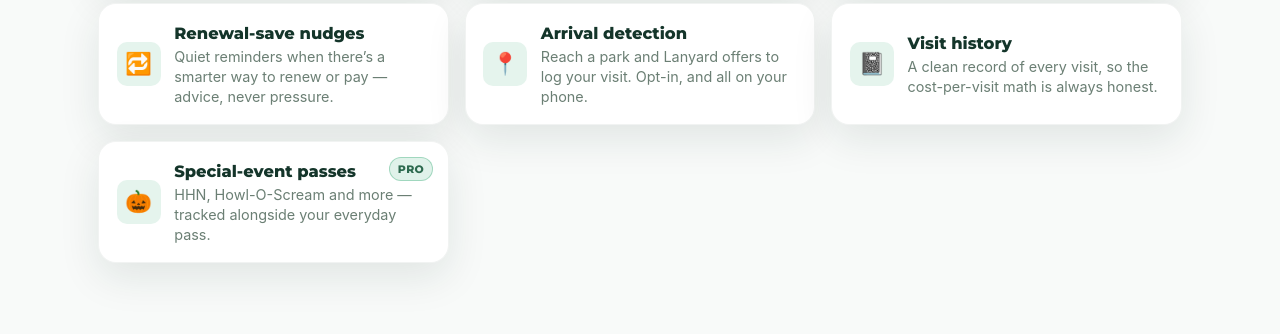
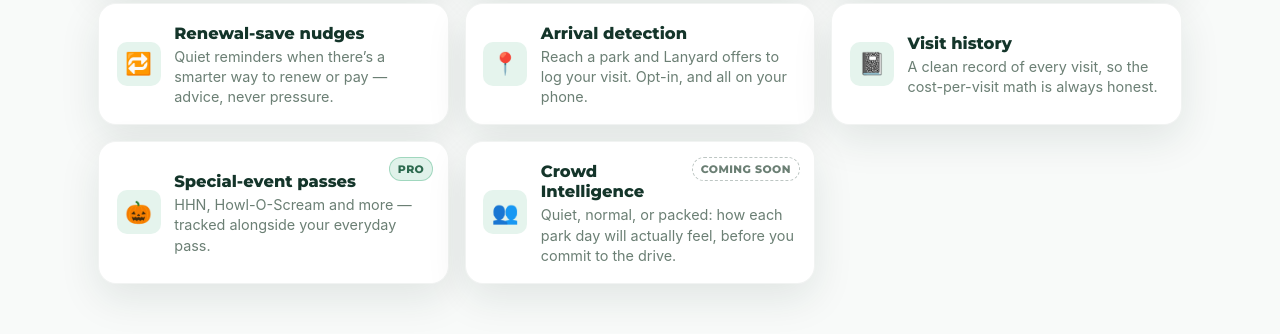
Before and after one commit to lanyardpass/lanyard-landing, an Astro site: page / in a window 1280 px wide. Shown: the part 3856-4190 px from the top of the page. Built offline with nearby package versions, Linux system fonts and the light colour scheme; Astro itself is replaced by a stand-in of ours.

Commit message:
feat(capabilities): Crowd Intelligence card with dashed Coming-soon corner pill — in-development flex, closes the grid on momentum

```diff
--- a/src/components/act3/Capabilities.astro
+++ b/src/components/act3/Capabilities.astro
@@ -9,13 +9,14 @@ import { CAPABILITIES } from '@/data/act3';
     </header>
     <ul class="cap__grid" role="list">
       {CAPABILITIES.map((c) => (
-        <li class="cap__card">
+        <li class={`cap__card${c.soon ? ' cap__card--soon' : ''}`}>
           <span class="cap__icon" aria-hidden="true">{c.icon}</span>
           <div class="cap__text">
             <h3 class="cap__name">{c.title}</h3>
             <p class="cap__body">{c.body}</p>
           </div>
           {c.pro && <span class="cap__pro">Pro</span>}
+          {c.soon && <span class="cap__soon">Coming soon</span>}
         </li>
       ))}
     </ul>
@@ -69,6 +70,26 @@ import { CAPABILITIES } from '@/data/act3';
     padding-right: 2.4rem; /* reserve for the corner Pro badge */
   }
   .cap__body { color: var(--muted); font-size: 0.9rem; line-height: 1.4; margin: 0; }
+  /* Coming-soon pill — same corner slot as Pro, but dashed and muted: the
+     app's unwalked-house "stamp here" treatment, borrowed as "not yet". */
+  .cap__soon {
+    position: absolute;
+    top: 0.9rem;
+    right: 0.9rem;
+    font-family: var(--font-display);
+    font-weight: 800;
+    font-size: 0.68rem;
+    letter-spacing: 0.04em;
+    text-transform: uppercase;
+    color: var(--muted);
+    background: transparent;
+    border: 1.5px dashed rgba(20, 53, 42, 0.28);
+    padding: 0.18rem 0.5rem;
+    border-radius: var(--pill);
+  }
+  /* Wider corner pill needs a wider title reserve on that card only. */
+  .cap__card--soon .cap__name { padding-right: 6.2rem; }
+
   /* Corner badge — maps to PerkRow's top-trailing state pill slot. */
   .cap__pro {
     position: absolute;
--- a/src/data/act3.ts
+++ b/src/data/act3.ts
@@ -9,6 +9,7 @@ export interface Capability {
   title: string;
   body: string;
   pro?: boolean; // true = Pro-only feature; renders a "Pro" pill on the card
+  soon?: boolean; // true = in development; renders a dashed "Coming soon" pill (never combine with pro)
 }
 export const CAPABILITIES: Capability[] = [
   { icon: '🎟️', title: 'Every pass in one vault', body: 'Your passes and add-ons across Universal, Disney and United Parks, held in one place.' },
@@ -21,6 +22,7 @@ export const CAPABILITIES: Capability[] = [
   { icon: '📍', title: 'Arrival detection', body: 'Reach a park and Lanyard offers to log your visit. Opt-in, and all on your phone.' },
   { icon: '📓', title: 'Visit history', body: 'A clean record of every visit, so the cost-per-visit math is always honest.' },
   { icon: '🎃', title: 'Special-event passes', body: 'HHN, Howl-O-Scream and more — tracked alongside your everyday pass.', pro: true },
+  { icon: '👥', title: 'Crowd Intelligence', body: 'Quiet, normal, or packed: how each park day will actually feel, before you commit to the drive.', soon: true },
 ];
 
 // ---- 2. Works with your pass (coverage) ----
```
